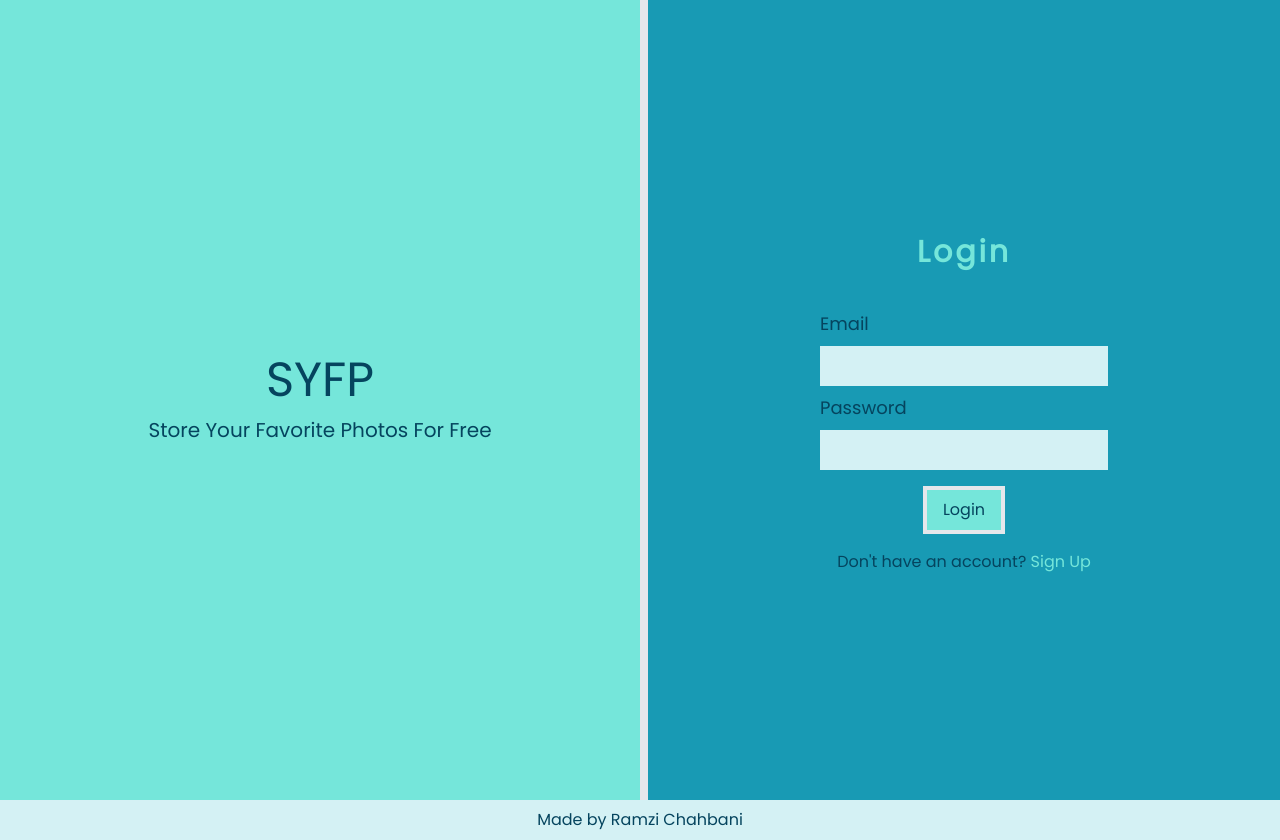
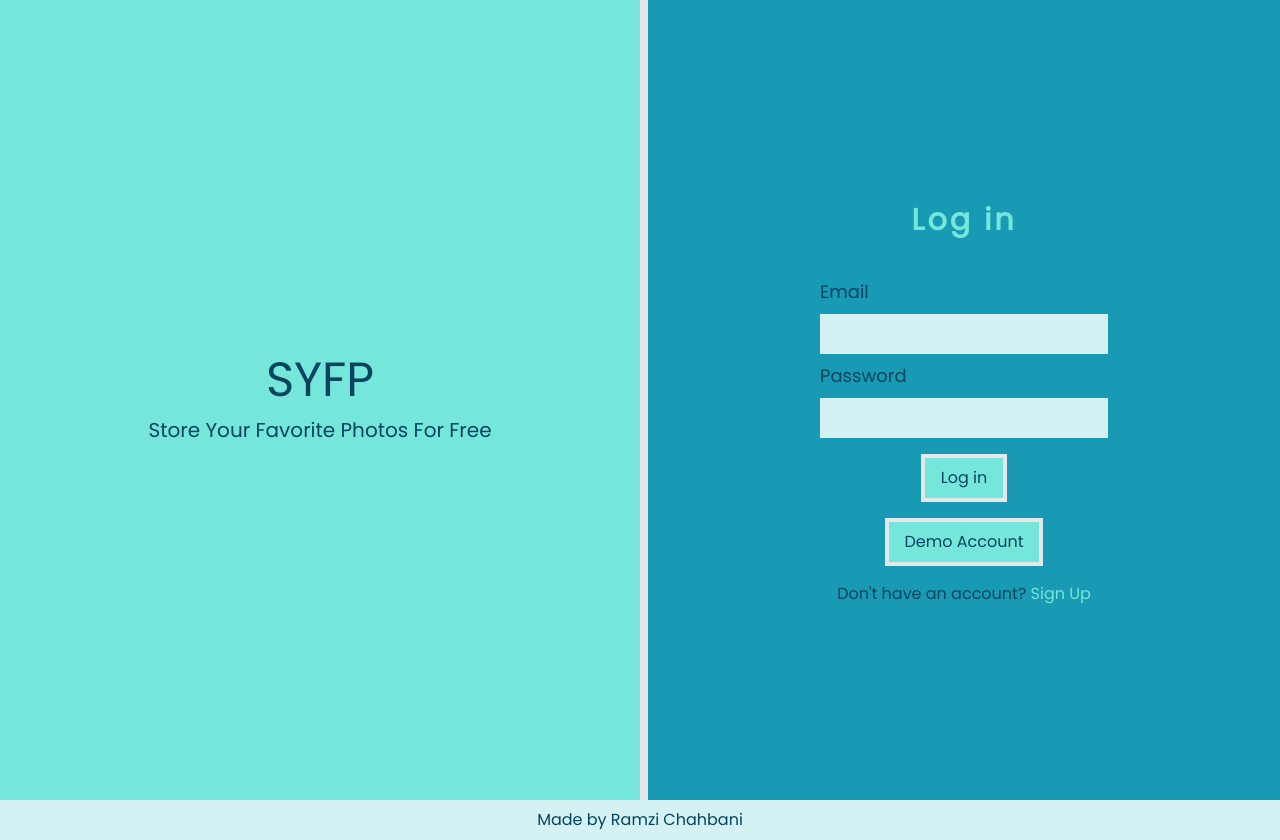
Before and after one commit to Ramzy842/SYFP, a React (Create React App) app: page / in a window 1280 px wide. Built offline with nearby package versions, Linux system fonts and the light colour scheme; no server answers.

Commit message:
Added Demo Account and File Upload Status

```diff
--- a/src/Components/Photos.js
+++ b/src/Components/Photos.js
@@ -4,8 +4,11 @@ import GlobalContext from "../Context";
 import Photo from "./Photo";
 
 const Photos = () => {
+  const { userUrls } = GlobalContext();
 
-  const {userUrls} = GlobalContext()
+  if (userUrls.length === 0) {
+    return <h1 className="text-center text-xl">You Have No Uploaded Photos</h1>
+  }
 
   return (
     <div className="grid grid-cols-2 p-4 gap-2 sm:grid-cols-3 sm:w-11/12 justify-items-center mx-auto ">
--- a/src/Components/UploadForm.js
+++ b/src/Components/UploadForm.js
@@ -27,9 +27,14 @@ const UploadForm = () => {
         e.target.files[0].type === "image/png"
       ) {
         console.log(e.target.files[0]);
-
+        setFlag('Uploading...')
         uploadFile(e.target.files[0]);
 
+      } else {
+        setFlag("The file you're trying to upload is not an image")
+        setTimeout(() => {
+          setFlag('')
+        }, 3000)
       }
     }
   };
@@ -89,6 +94,7 @@ const UploadForm = () => {
               console.log("File available at", downloadURL);
               uploadUrl(downloadURL);
               getUrls(currentUser.uid);
+              setFlag("")
             }
           });
         }
@@ -116,9 +122,9 @@ const UploadForm = () => {
       >
         <AiOutlineUpload />
       </button>
-      {flag === "Uploading..." && <h3>{flag}</h3>}
+      <h1 className="text-center mt-4">{flag}</h1>
       <div
-        className="progress h-1 bg-blue-primary mt-4"
+        className="progress h-1 bg-blue-primary"
         style={{ width: `${progress}%`, maxWidth: "80%"}}
       ></div>
     </form>
--- a/src/Context.js
+++ b/src/Context.js
@@ -25,6 +25,7 @@ export const AppProvider = ({ children }) => {
 
 
   const getUrls = useCallback(
+
     async (uid) => {
 
         const querySnapshot = await getDocs(
--- a/src/Pages/Dashboard.js
+++ b/src/Pages/Dashboard.js
@@ -1,4 +1,4 @@
-import React, { useEffect } from "react";
+import React, { useEffect, useState } from "react";
 import Navbar from "../Components/Navbar";
 import Photos from "../Components/Photos";
 import UploadForm from "../Components/UploadForm";
@@ -6,18 +6,27 @@ import GlobalContext from "../Context";
 
 const Dashboard = () => {
   const { getUrls, currentUser } = GlobalContext();
+  const [loading, setLoading] = useState(true);
 
   useEffect(() => {
+    const asyncGetUrls = async () => {
+      setLoading(true);
+      await getUrls(currentUser.uid);
+      setLoading(false);
+    };
 
-    getUrls(currentUser.uid);
-
+    asyncGetUrls();
   }, [getUrls, currentUser]);
 
   return (
     <div className="dashboard bg-blue-fourth min-h-screen">
       <Navbar />
       <UploadForm />
-      <Photos />
+      {loading ? (
+        <h1 className="text-center text-2xl">Loading...</h1>
+      ) : (
+        <Photos />
+      )}
     </div>
   );
 };
--- a/src/Pages/Login.js
+++ b/src/Pages/Login.js
@@ -13,12 +13,32 @@ const Login = () => {
   const history = useHistory();
   const _ismounted = useRef(true);
 
-
   useEffect(() => {
     return () => {
-      _ismounted.current = false
-    }
-  }, [])
+      _ismounted.current = false;
+    };
+  }, []);
+
+  const demoAccHandler = async () => {
+    await signInWithEmailAndPassword(auth, "test@gmail.com", "test123").then(() => {
+      if (_ismounted.current) {
+        try {
+          // Signed in
+          setLoading(false);
+          setEmail("");
+          setPw("");
+
+          history.push("/dashboard");
+        } catch (error) {
+          setLoading(false);
+          const errorCode = error.code;
+          const errorMessage = error.message;
+          console.log(errorCode);
+          console.log(errorMessage);
+        }
+      }
+    });
+  }
 
   useEffect(() => {
     setUserUrls([]);
@@ -46,7 +66,6 @@ const Login = () => {
         }
       }
     });
-
   };
 
   return (
@@ -54,7 +73,7 @@ const Login = () => {
       <LoginHeader />
       <article className="sm:justify-center sm:min-h-screen bg-blue-secondary sm:flex sm:flex-col sm:border-l-8">
         <h1 className="bg-blue-primary sm:bg-transparent w-full text-2xl text-center text-blue-third py-2 mb-4 sm:justify-self-start font-bold tracking-widest sm:text-3xl">
-          Login
+          Log in
         </h1>
         <form
           className="flex items-center flex-col p-4 "
@@ -95,9 +114,12 @@ const Login = () => {
             className="border-4 px-4 py-2 bg-blue-third"
             style={loading ? { backgroundColor: "#fff" } : {}}
           >
-            {loading ? "Loading" : "Login"}
+            {loading ? "Loading" : "Log in"}
           </button>
+
         </form>
+        <button className="border-4 px-4 py-2 m-auto mt-0 mb-4 flex  bg-blue-third" onClick={demoAccHandler}>Demo Account</button>
+
         <p className="text-center">
           Don't have an account?{" "}
           <Link to="/signup" className="text-blue-third">
--- a/src/Pages/SignUp.js
+++ b/src/Pages/SignUp.js
@@ -109,7 +109,7 @@ const SignUp = () => {
         <p className="text-center">
           Already have an account?{" "}
           <Link to="/" className="text-blue-third">
-            Login
+            Log in
           </Link>
         </p>
       </article>
```
